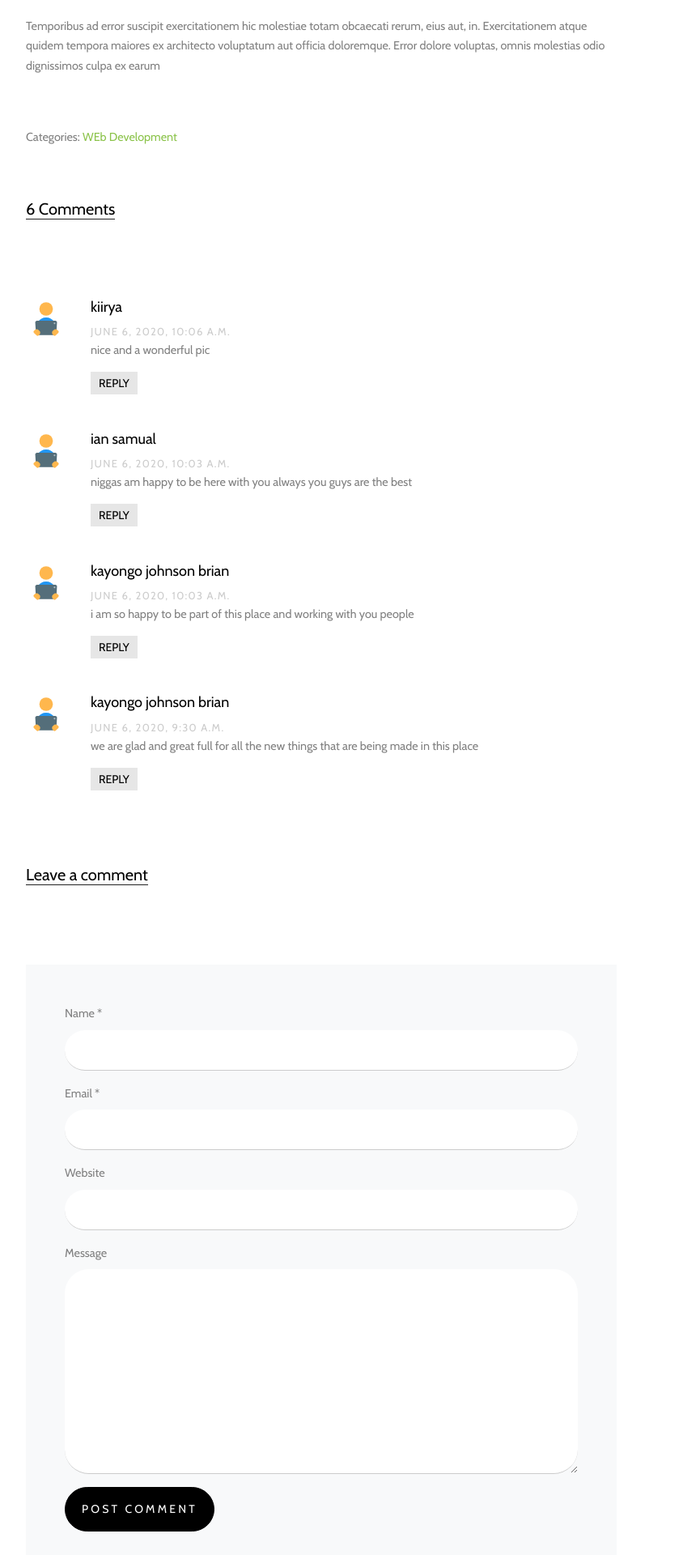
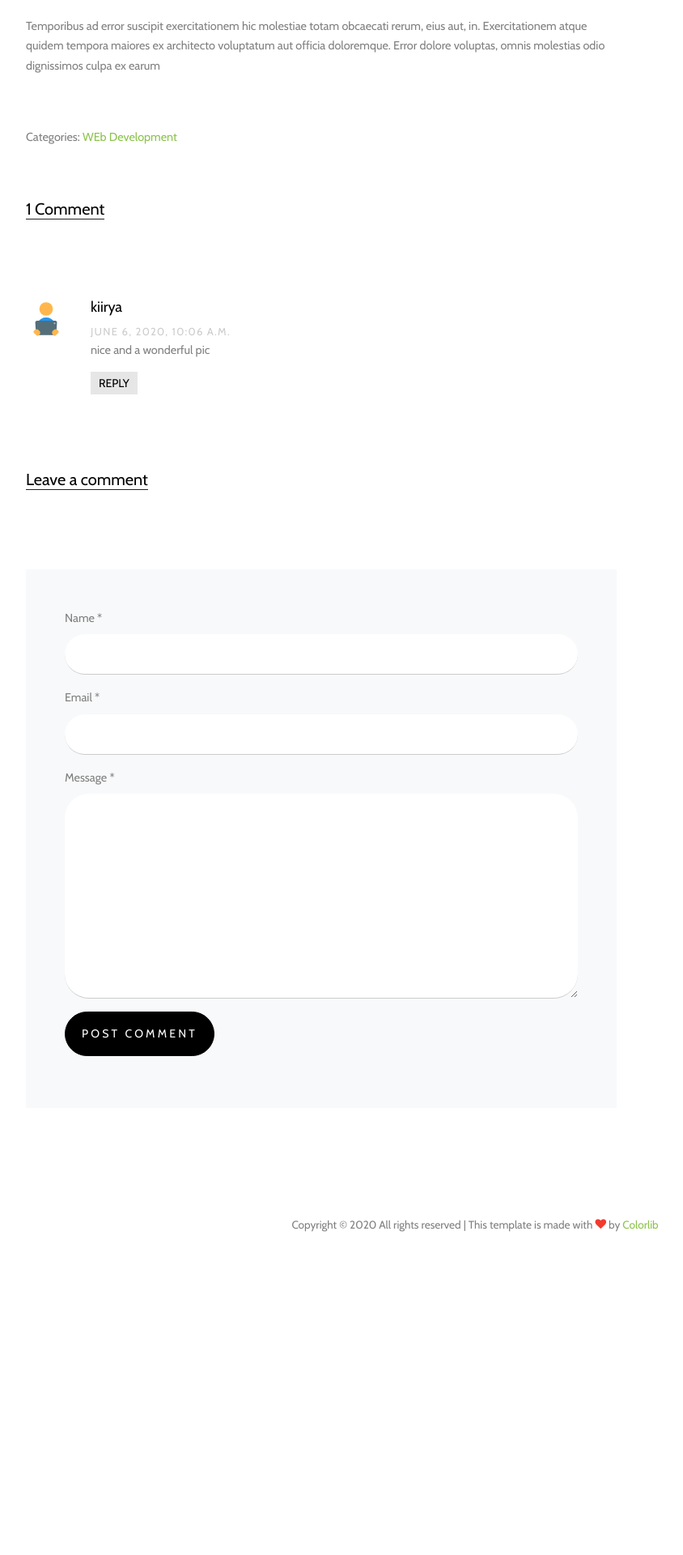
Before and after one commit to kaybrian/DjangoBlogsite, a Django app: page /trending-post/1/ in a window 1280 px wide. Shown: the part 916-2836 px from the top of the page at 81% size, without its empty margins (53-897 px from the left). After the commit the page ends 2437 px from the top, so only its background shows below. Run offline with Django 3.2, Linux system fonts and the light colour scheme; data comes from the database, SQL or seed files in the repository; both versions use the stored data as it was after the commit; some libraries are stand-ins or nearby versions; some web fonts are replaced.

Commit message:
this is the working blog commit part

```diff
--- a/blog/forms.py
+++ b/blog/forms.py
@@ -3,7 +3,7 @@ from .models import *
 from django.forms import ModelForm
 
 
-class TrendComment(forms.ModelForm):
+class TrendForm(forms.ModelForm):
     class Meta:
         model = CommentsTrending
-        fields = ("name","comment",)
+        fields = "__all__"
--- a/blog/models.py
+++ b/blog/models.py
@@ -97,7 +97,8 @@ class Newsletter(models.Model):
 class CommentsTrending(models.Model):
     post = models.ForeignKey(Trending, on_delete=models.CASCADE)
     name = models.CharField(max_length=350)
-    comment = models.CharField(max_length=5550)
+    email = models.EmailField(max_length=254,null=True,blank=True)
+    comment = models.TextField()
     date_created = models.DateTimeField(auto_now_add=True)
 
 
--- a/blog/views.py
+++ b/blog/views.py
@@ -29,10 +29,16 @@ def index(request):
 
 def PostDetail(request, pk):
     trend_post = Trending.objects.get(id=pk)
-    comments = CommentsTrending.objects.all().order_by('-id')
+    comments = CommentsTrending.objects.filter(post=trend_post).order_by('-id')
+    if request.method == 'POST':
+        name = request.POST['Name']
+        email = request.POST['email']
+        comment = request.POST['comment']
+
+        CommentsTrending.objects.create(post=trend_post,name=name,email=email,comment=comment)
+
     context = {
         'trend_post': trend_post,
-        'comments':comments
-
+        'comments': comments
     }
     return render(request, 'blog/blog-single.html', context)
--- a/templates/blog/blog-single.html
+++ b/templates/blog/blog-single.html
@@ -33,7 +33,7 @@
 
         <div class="pt-5">
           <div class="section-title">
-            <h2 class="mb-5">6 Comments</h2>
+            <h2 class="mb-5">{{comments.count }} Comment{{comments|pluralize}}</h2>
           </div>
           <ul class="comment-list">
 
@@ -56,23 +56,19 @@
             <div class="section-title">
               <h2 class="mb-5">Leave a comment</h2>
             </div>
-            <form action="#" class="p-5 bg-light">
+            <form action="" class="p-5 bg-light" method="POST">
+              {% csrf_token %}
               <div class="form-group">
                 <label for="name">Name *</label>
-                <input type="text" class="form-control" id="name">
+                <input type="text" name="Name" class="form-control" id="name">
               </div>
               <div class="form-group">
                 <label for="email">Email *</label>
-                <input type="email" class="form-control" id="email">
+                <input type="email" name="email" class="form-control" id="email">
               </div>
               <div class="form-group">
-                <label for="website">Website</label>
-                <input type="url" class="form-control" id="website">
-              </div>
-
-              <div class="form-group">
-                <label for="message">Message</label>
-                <textarea name="" id="message" cols="30" rows="10" class="form-control"></textarea>
+                <label for="message">Message *</label>
+                <textarea name="comment" id="message" cols="30" rows="10" class="form-control"></textarea>
               </div>
               <div class="form-group">
                 <input type="submit" value="Post Comment" class="btn btn-primary py-3">
@@ -148,21 +144,4 @@
   </div>
 </div>
 
-<div class="site-section subscribe bg-light">
-  <div class="container">
-    <form action="#" class="row align-items-center">
-      <div class="col-md-5 mr-auto">
-        <h2>Newsletter Subcribe</h2>
-        <p>Lorem ipsum dolor sit amet, consectetur adipisicing elit. Perferendis aspernatur ut at quae omnis pariatur
-          obcaecati possimus nisi ea iste!</p>
-      </div>
-      <div class="col-md-6 ml-auto">
-        <div class="d-flex">
-          <input type="email" class="form-control" placeholder="Enter your email">
-          <button type="submit" class="btn btn-secondary"><span class="icon-paper-plane"></span></button>
-        </div>
-      </div>
-    </form>
-  </div>
-</div>
 {% endblock main-content %}
```
Also changed, not shown: blog/migrations/0010_commentstrending_email.py (added), blog/migrations/0011_auto_20200606_0938.py (added), db.sqlite3.
